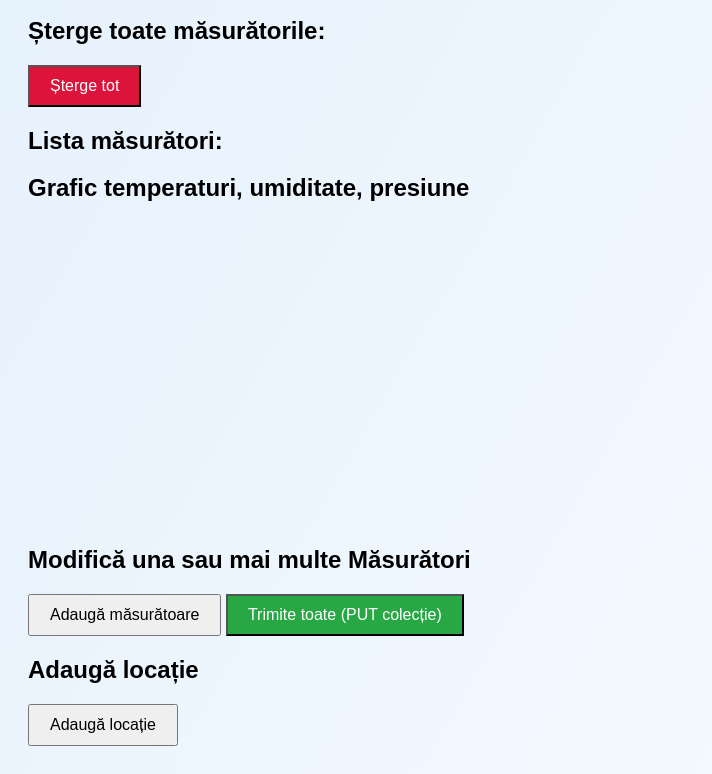
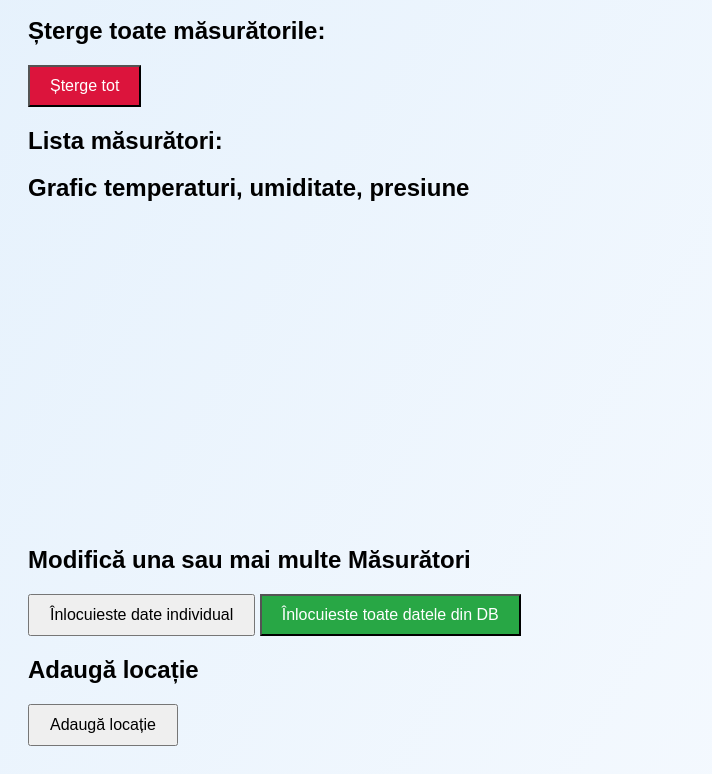
Before and after one commit to Tibbbbb/frontend-tad, a plain HTML site: page index.html in a window 1280 px wide. Shown: the part 468-1242 px from the top of the page, without its empty margins (0-712 px from the left). Drawn offline with nearby package versions, Linux system fonts and the light colour scheme; no server answers.

Commit message:
Update index.html

```diff
--- a/index.html
+++ b/index.html
@@ -120,8 +120,8 @@
 
   <h2>Modifică una sau mai multe Măsurători</h2>
   <div id="masurari-container"></div>
-  <button id="btn-adauga"> Adaugă măsurătoare</button>
-  <button id="btn-trimite" style="background: #28a745; color: white;"> Trimite toate (PUT colecție)</button>
+  <button id="btn-adauga"> Înlocuieste date individual </button>
+  <button id="btn-trimite" style="background: #28a745; color: white;"> Înlocuieste toate datele din DB</button>
 
   <h2> Adaugă locație</h2>
   <button onclick="adaugaLocatie()">Adaugă locație</button>
```
